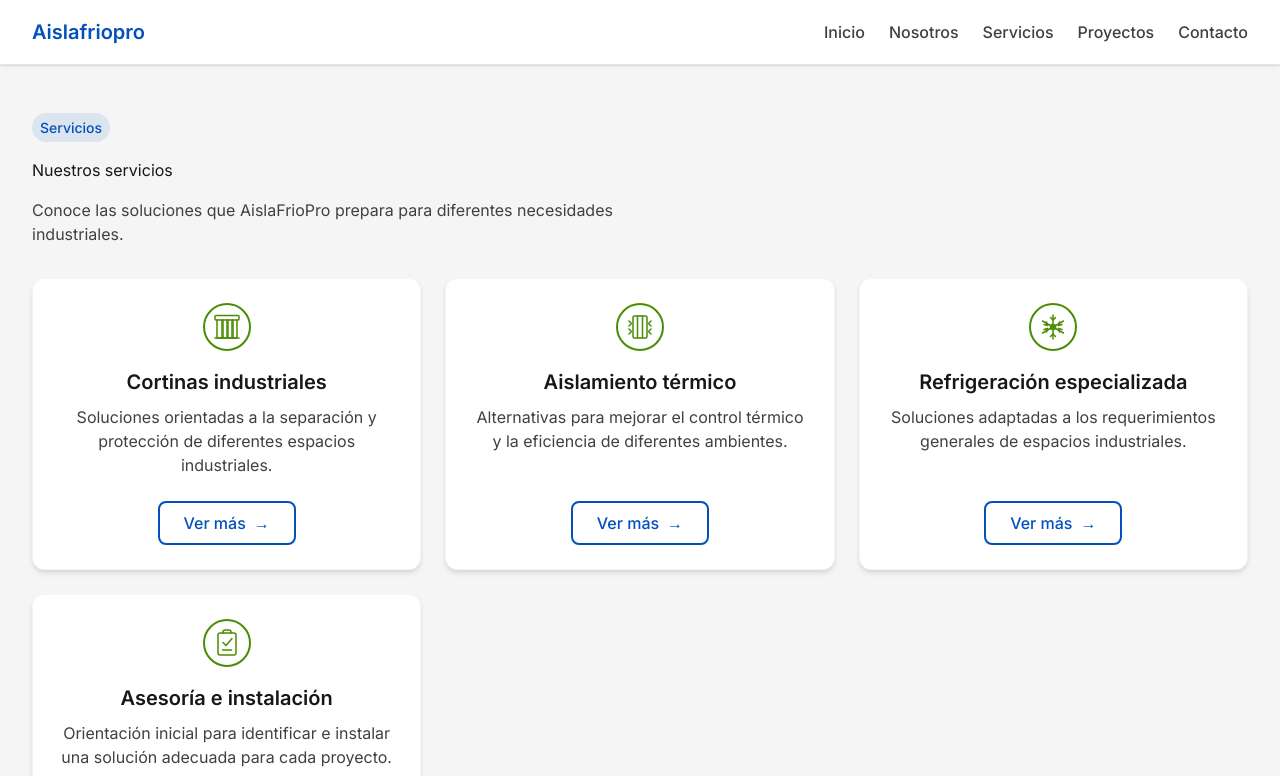
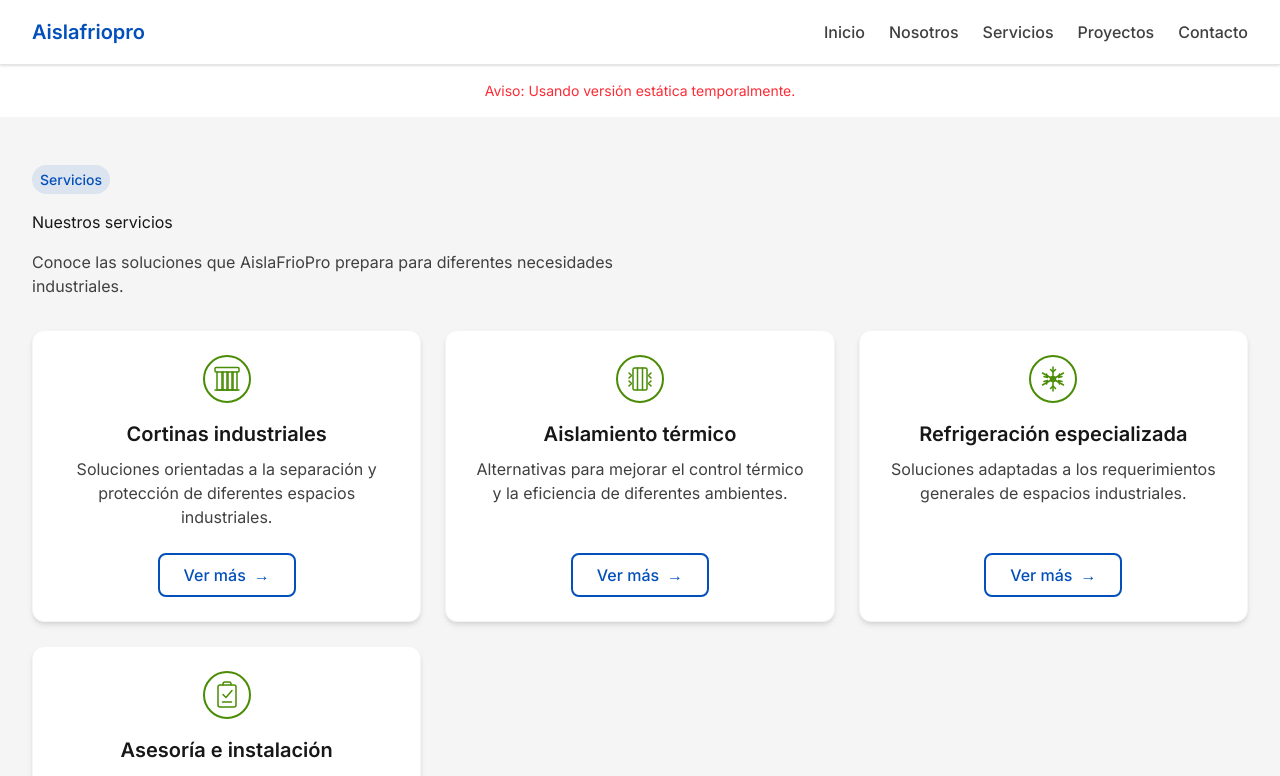
Before and after one commit to aislafriopro-gif/aislafrioproFrontend, a Next.js app: page /servicios in a window 1280 px wide. Shown: the top 776 px of the page. Built offline with nearby package versions, Linux system fonts and the light colour scheme.

Commit message:
feat(services): implementar TanStack Query hook  (SCRUM-172 to SCRUM-174)

```diff
--- a/src/app/(public)/servicios/page.tsx
+++ b/src/app/(public)/servicios/page.tsx
@@ -1,9 +1,12 @@
+"use client";
+
 import {
   Services,
   type IServiceItem,
 } from "@/components/home/Services/Services";
 import { Container } from "@/components/layout/Container/Container";
 import { Section } from "@/components/layout/Section/Section";
+import { useServices } from "@/hooks/useServices"; // Importamos el hook que creamos
 
 const SERVICES: readonly IServiceItem[] = [
   {
@@ -72,15 +75,29 @@ const BENEFITS = [
 ] as const;
 
 export default function Page() {
+  // Integramente preparado con el hook de TanStack Query
+  const { data, isLoading, error } = useServices();
+
+  // Si el backend responde en un futuro con datos reales, los usará; si no, mantiene la estructura visual intacta
+  const servicesToDisplay = data ? (data as unknown as IServiceItem[]) : SERVICES;
+
   return (
     <>
+      {isLoading && (
+        <div className="py-4 text-center text-sm text-gray-500">Cargando servicios en tiempo real...</div>
+      )}
+
+      {error && (
+        <div className="py-4 text-center text-sm text-red-500">Aviso: Usando versión estática temporalmente.</div>
+      )}
+
       <Services
         headingLevel="h1"
         alignment="left"
         eyebrow="Servicios"
         title="Nuestros servicios"
         description="Conoce las soluciones que AislaFrioPro prepara para diferentes necesidades industriales."
-        services={SERVICES}
+        services={servicesToDisplay}
       />
 
       <Section
--- /dev/null
+++ b/src/hooks/useServices.ts
@@ -0,0 +1,9 @@
+import { useQuery } from "@tanstack/react-query";
+import { servicesService } from "@/services/services.service";
+
+export const useServices = () => {
+    return useQuery({
+    queryKey: ["services"],
+    queryFn: () => servicesService.getAll(),
+    });
+};
--- a/src/services/auth.service.ts
+++ b/src/services/auth.service.ts
@@ -1,4 +1,4 @@
-    /* eslint-disable @typescript-eslint/no-unused-vars */
+
 
 
     export interface LoginCredentials {
```
Also changed, not shown: 1 other file (tests, documents, lock files or other folders).
